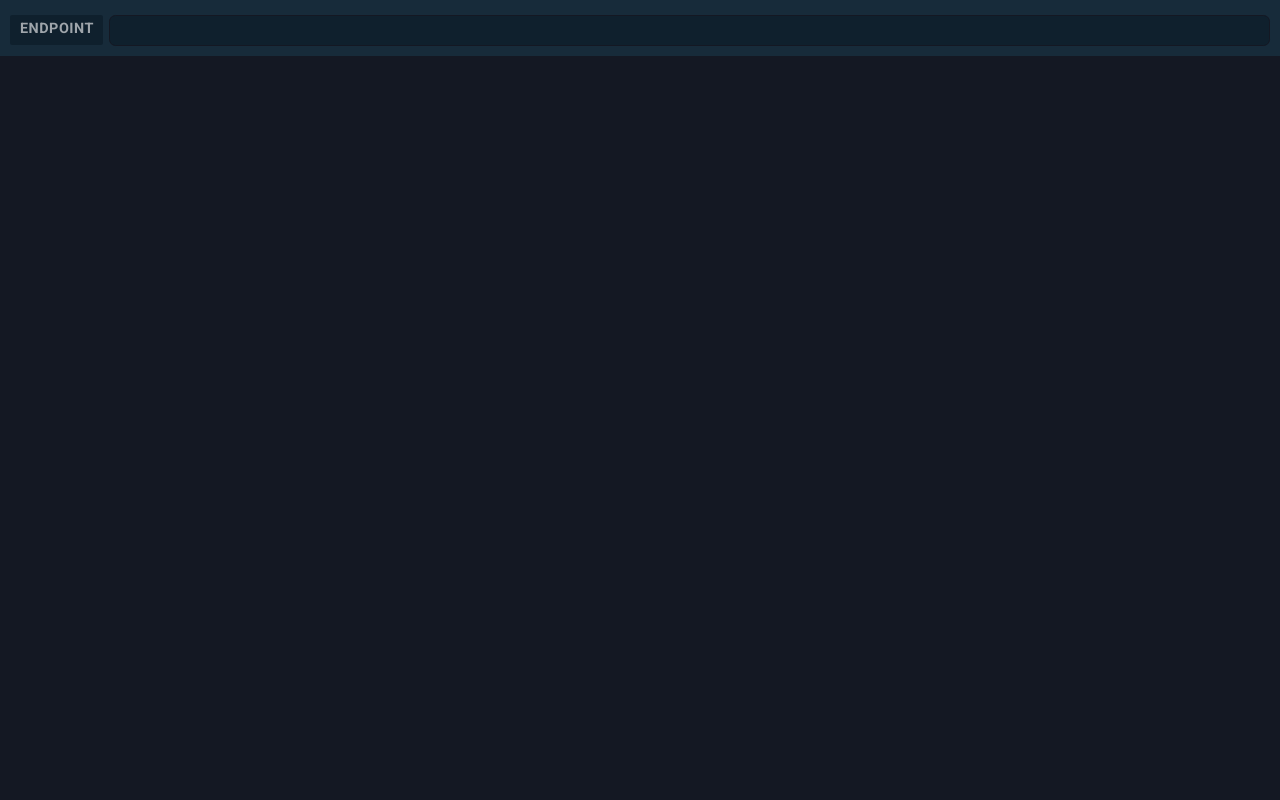
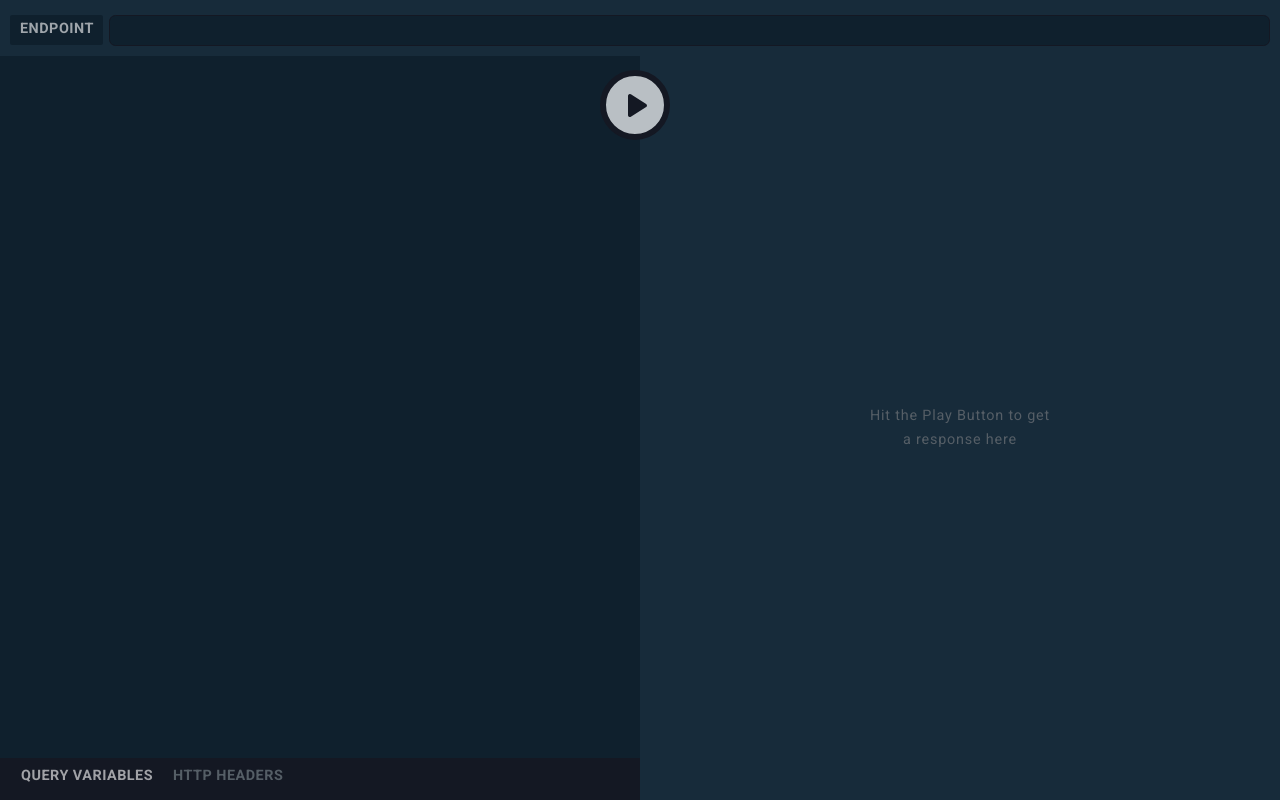
Before and after one commit to Ilichhh/graphiql-app, a React (Vite) app: page /playground in a window 1280 px wide. Built offline with nearby package versions, Linux system fonts and the light colour scheme.

Commit message:
feat: add layout for editor

```diff
--- /dev/null
+++ b/src/components/playground/editor.tsx
@@ -0,0 +1,58 @@
+import React from 'react';
+import styled from 'styled-components';
+import theme from '../../theme';
+
+const Container = styled.section`
+  display: flex;
+  flex-direction: column;
+  background: ${theme.colors.bgDarkBlue};
+  flex: 1 1 0;
+`;
+
+const EditorBox = styled.section`
+  position: relative;
+  display: flex;
+  flex: 1 1 0;
+  flex-flow: column;
+`;
+
+const EditorTools = styled.section`
+  display: flex;
+  background: ${theme.colors.bgBlack};
+  flex-direction: column;
+`;
+
+const Bar = styled.div`
+  display: flex;
+  text-transform: uppercase;
+  font-weight: 600;
+  letter-spacing: 0.5px;
+  font-size: 0.9rem;
+  padding: 10px 14px 15px 21px;
+  user-select: none;
+  @media (max-width: 600px) {
+    padding: 8px;
+    font-size: 0.6rem;
+  }
+`;
+
+const Tab = styled.span`
+  display: flex;
+  margin-right: 20px;
+  flex-shrink: 0;
+  cursor: pointer;
+  color: ${(props) => props.color || `${theme.colors.textInactive}`};
+`;
+export const Editor = () => {
+  return (
+    <Container>
+      <EditorBox />
+      <EditorTools>
+        <Bar>
+          <Tab color={`${theme.colors.textGrey}`}>Query Variables</Tab>
+          <Tab>HTTP Headers</Tab>
+        </Bar>
+      </EditorTools>
+    </Container>
+  );
+};
--- /dev/null
+++ b/src/components/playground/playBtn.tsx
@@ -0,0 +1,60 @@
+import React from 'react';
+import styled from 'styled-components';
+import theme from '../../theme';
+import playSvg from '../../assets/img/play-arrow-rounded.svg';
+
+const ButtonContainer = styled.div`
+  display: flex;
+  position: absolute;
+  top: 70px;
+  left: calc(50% - 55px);
+  margin: 0 15px;
+  z-index: 10;
+  @media (max-width: 600px) {
+    top: 10px;
+    left: initial;
+    right: 5px;
+    margin: 0;
+  }
+`;
+
+const PlayBtnSvgContainer = styled.div`
+  width: 70px;
+  height: 70px;
+  display: flex;
+  align-items: center;
+  justify-content: center;
+  background-color: ${theme.colors.bgPlayBtn};
+  border: 6px solid ${theme.colors.bgBlack};
+  cursor: pointer;
+  border-radius: 50%;
+  &:hover {
+    background-color: ${theme.colors.bgPlayBtnHover};
+  }
+
+  @media (max-width: 600px) {
+    width: 40px;
+    height: 40px;
+  }
+`;
+
+const PlayBtnSvg = styled.div`
+  background-image: url(${playSvg});
+  background-size: contain;
+  height: 45px;
+  width: 45px;
+  @media (max-width: 600px) {
+    width: 20px;
+    height: 20px;
+  }
+`;
+
+export const PlayButton = () => {
+  return (
+    <ButtonContainer>
+      <PlayBtnSvgContainer>
+        <PlayBtnSvg />
+      </PlayBtnSvgContainer>
+    </ButtonContainer>
+  );
+};
--- /dev/null
+++ b/src/components/playground/responseBox.tsx
@@ -0,0 +1,42 @@
+import React from 'react';
+import styled from 'styled-components';
+import theme from '../../theme';
+
+const Container = styled.section`
+  display: flex;
+  flex-direction: column;
+  background: ${theme.colors.bgDarkBlue};
+  flex: 1 1 0;
+`;
+
+const ResponseSection = styled.section`
+  display: flex;
+  flex-direction: column;
+  flex: 1 1 0;
+  background: ${theme.colors.bgBlue};
+  position: relative;
+`;
+
+const StartMessage = styled.div`
+  display: flex;
+  width: 190px;
+  font-size: 0.9rem;
+  letter-spacing: 0.8px;
+  line-height: 24px;
+  font-weight: 400;
+  color: ${theme.colors.textInactive};
+  text-align: center;
+  position: absolute;
+  top: 50%;
+  left: 50%;
+  transform: translate(-50%, -50%);
+`;
+export const ResponseBox = () => {
+  return (
+    <Container>
+      <ResponseSection>
+        <StartMessage>Hit the Play Button to get a response here</StartMessage>
+      </ResponseSection>
+    </Container>
+  );
+};
--- a/src/pages/PlaygroundPage.tsx
+++ b/src/pages/PlaygroundPage.tsx
@@ -2,6 +2,9 @@ import React from 'react';
 import styled from 'styled-components';
 import theme from '../theme';
 import { PlaygroundHeader } from '../components/playground/header';
+import { Editor } from '../components/playground/editor';
+import { ResponseBox } from '../components/playground/responseBox';
+import { PlayButton } from '../components/playground/playBtn';
 
 const Wrapper = styled.section`
   display: flex;
@@ -11,10 +14,22 @@ const Wrapper = styled.section`
   background: ${theme.colors.bgBlack};
 `;
 
+const Playground = styled.div`
+  display: flex;
+  flex: 1 1 0;
+  @media (max-width: 600px) {
+    flex-direction: column;
+  }
+`;
 export const PlaygroundPage = () => (
   <>
     <Wrapper>
       <PlaygroundHeader />
+      <Playground>
+        <Editor />
+        <PlayButton />
+        <ResponseBox />
+      </Playground>
     </Wrapper>
   </>
 );
--- a/src/theme.ts
+++ b/src/theme.ts
@@ -6,6 +6,9 @@ const theme = {
     bgBlue: '#172b3a',
     bgDarkBlue: '#0f202d',
     textGrey: '#ffffff99',
+    bgPlayBtn: '#b9bfc4',
+    bgPlayBtnHover: '#c3c9ce',
+    textInactive: '#555e66',
   },
 };
 
```
Also changed, not shown: src/assets/img/play-arrow-rounded.svg (added).
